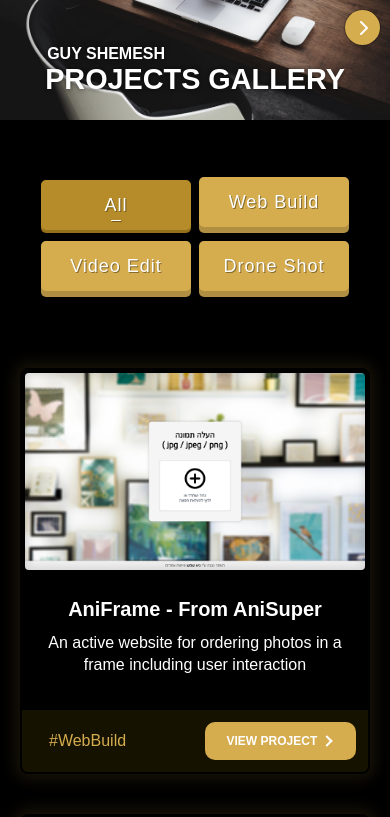
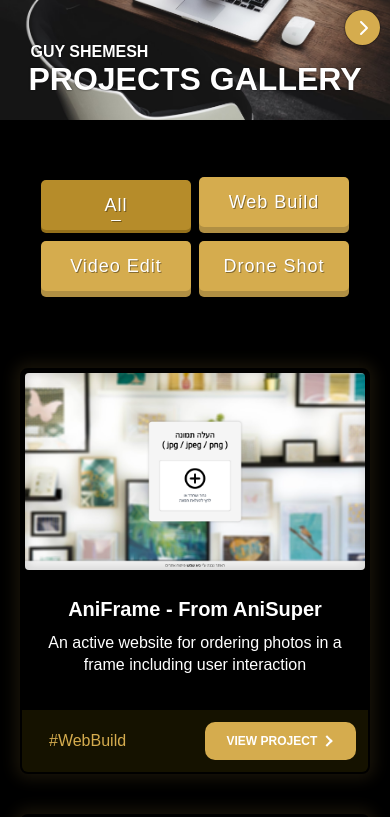
Before and after one commit to FlyingTechGuy/myweb, a plain HTML site: page projects.html in a window 390 px wide. Shown: the top 817 px of the page. Drawn offline with nearby package versions, Linux system fonts and the light colour scheme; grey boxes are pictures that could not be loaded.

Commit message:
Add files via upload

```diff
--- a/projects.css
+++ b/projects.css
@@ -32,6 +32,7 @@ body {
   opacity: 0;
   transition: 0.5s;
   min-height: 100dvh;
+  max-width: 100dvw;
 }
 
 body.show {
@@ -66,7 +67,7 @@ body.show {
   font-weight: 700;
   margin-left: 8px;
   color: #fff;
-  text-shadow: 0px 0px 5px #000000ab;
+  text-shadow: 0px 0px 2px #000000bb;
   text-transform: uppercase;
 }
 
@@ -74,7 +75,7 @@ body.show {
   font-size: 6em;
   font-weight: 700;
   color: #fff;
-  text-shadow: 0px 0px 5px #000000ab;
+  text-shadow: 0px 0px 2px #000000bb;
   display: flex;
   align-items: center;
   justify-content: center;
@@ -490,7 +491,7 @@ footer span {
 
 @media screen and (max-width: 420px) {
   .topImgTitle {
-    font-size: 1.8em;
+    font-size: 2em;
   }
   .topImgSubtitle {
     font-size: 1em;
@@ -511,7 +512,8 @@ footer span {
     height: 1em;
   }
 }
-
-@media screen and (max-height: 500px) {
-
+@media screen and (max-width: 350px) {
+  .topImgTitle {
+    font-size: 1.8em;
+  }
 }
--- a/style.css
+++ b/style.css
@@ -31,6 +31,7 @@ body {
   background-color: #0c0c0c;
   opacity: 0;
   transition: 0.5s;
+  max-width: 100dvw;
 }
 
 body.show {
@@ -248,7 +249,7 @@ body.show {
 .homeCont {
     position: relative;
     width: 100%;
-    height: 100vh;
+    height: 100dvh;
     overflow: hidden;
     display: flex;
     justify-content: center;
```
